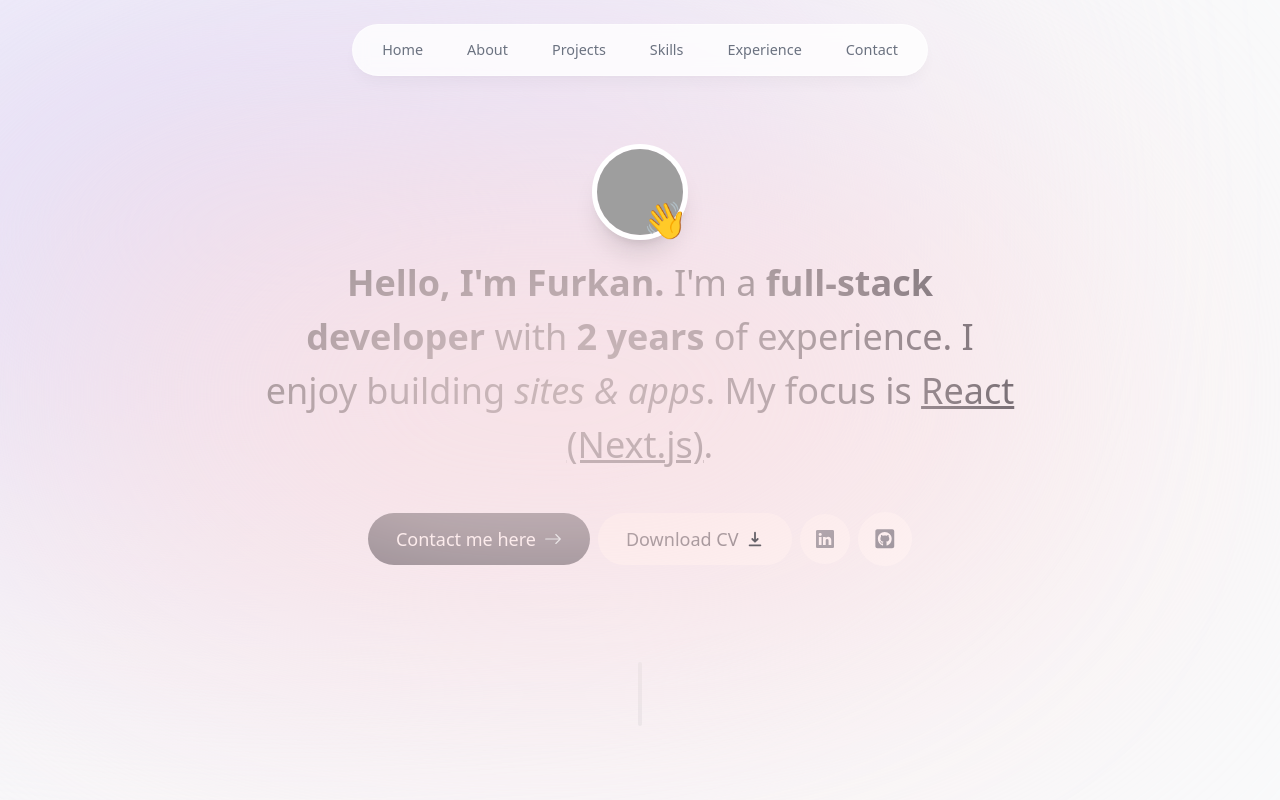
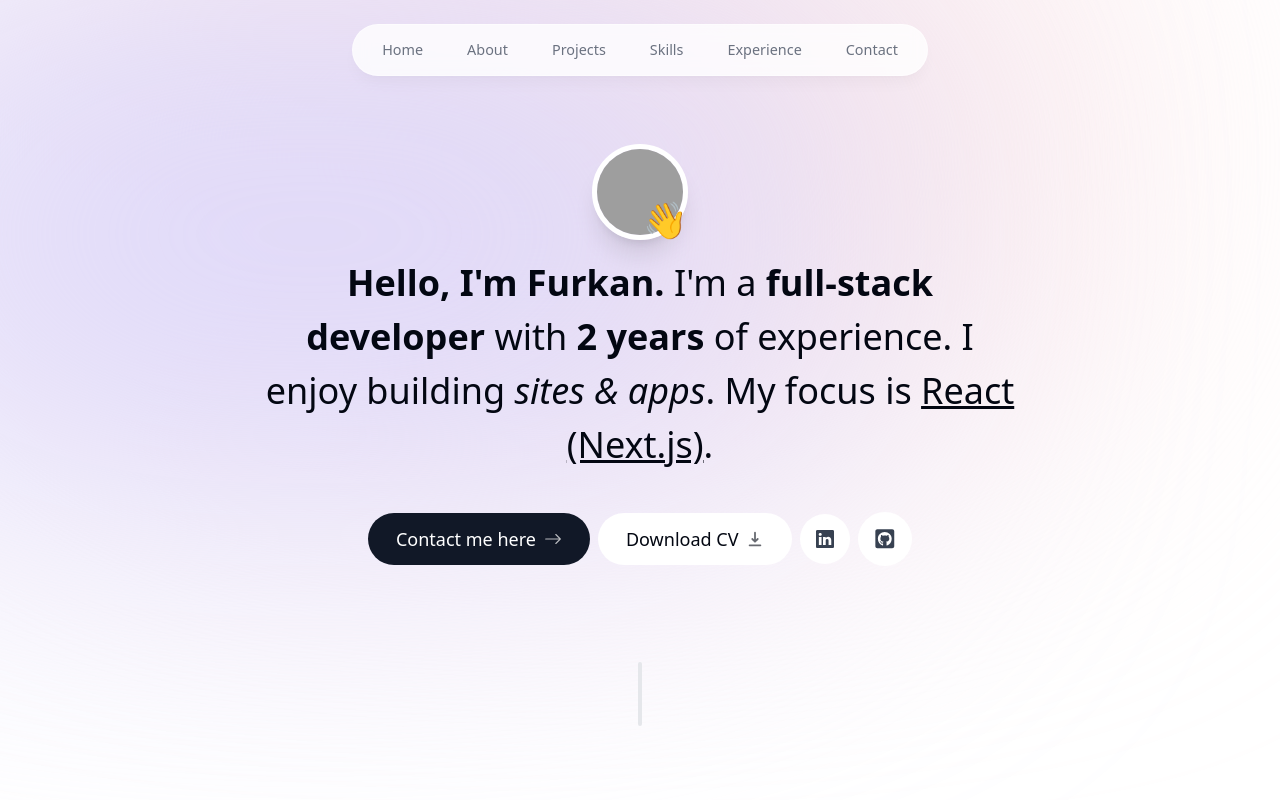
Before and after one commit to 23-ant-programmeren-thomasmore-hybrid/furkan-yildirim-eindopdracht, a Next.js app: page / in a window 1280 px wide. Shown: the top 800 px of the page. Built offline with nearby package versions, Linux system fonts and the light colour scheme; grey boxes are pictures that could not be loaded.

Commit message:
some css edited

```diff
--- a/app/layout.tsx
+++ b/app/layout.tsx
@@ -16,17 +16,11 @@
 }) {
   return (
     <html lang="en">
-      <body className={'${inter.className} bg-gray-50 text-gray-950 relative h-[5000px] pt-28 sm:pt-36'
+      <body className={'${inter.className}bg-gray-50 text-gray-950 relative pt-28 sm:pt-36 dark:bg-gray-900 dark:text-gray-50 dark:text-opacity-90'
       }>
 
-      <div className="bg-[#fbe2e3] absolute top-[-6rem]-z-10
-       right-[11rem] h-[31.25rem] w-[31.25rem] rounded-full blur-[10rem]
-        sm:w-[68.75rem] dark:bg-[#946263]"></div>
-
-
-      <div className="bg-[#dbd7fb] absolute top-[-1rem] -z-10 left-[-35rem]
-       h-[31.25rem] w-[50rem] rounded-full blur-[10rem] sm:w-[68.75rem] md:left-[-33rem]
-        lg:left-[-28rem] xl:left-[-15rem] 2xl:left-[-5rem] dark:bg-[#676394]"></div>
+        <div className="bg-[#fbe2e3] absolute top-[-6rem] -z-10 right-[11rem] h-[31.25rem] w-[31.25rem] rounded-full blur-[10rem] sm:w-[68.75rem] dark:bg-[#946263]"></div>
+        <div className="bg-[#dbd7fb] absolute top-[-1rem] -z-10 left-[-35rem] h-[31.25rem] w-[50rem] rounded-full blur-[10rem] sm:w-[68.75rem] md:left-[-33rem] lg:left-[-28rem] xl:left-[-15rem] 2xl:left-[-5rem] dark:bg-[#676394]"></div>
 
         <Header/>
         {children}
--- a/components/intro.tsx
+++ b/components/intro.tsx
@@ -81,11 +81,11 @@
             className='opacity-60 group-hover:translate-y-1 transition'/>
         </a>
         <a className='bg-white p-4 text-gray-700 hover:text-gray-950 flex items-center gap-2 rounded-full focus:scale-[1.15] hover:scale-[1.15] active:scale-105 transition cursor-pointer borderBlack dark:bg-white/10 dark:text-white/60'
-        href='https://linkedin.com' target="_blank">
+        href='https://linkedin.com' target="_blank" rel="noopener noreferrer">
             <BsLinkedin/>
         </a>
         <a className='bg-white p-4 text-gray-700 flex items-center gap-2 text-[1.35rem] rounded-full focus:scale-[1.15] hover:scale-[1.15] hover:text-gray-950 active:scale-105 transition cursor-pointer borderBlack dark:bg-white/10 dark:text-white/60'
-        href='https://github.com' target="_blank">
+        href='https://github.com' target="_blank" rel="noopener noreferrer">
             <FaGithubSquare/>
         </a>
 
```
